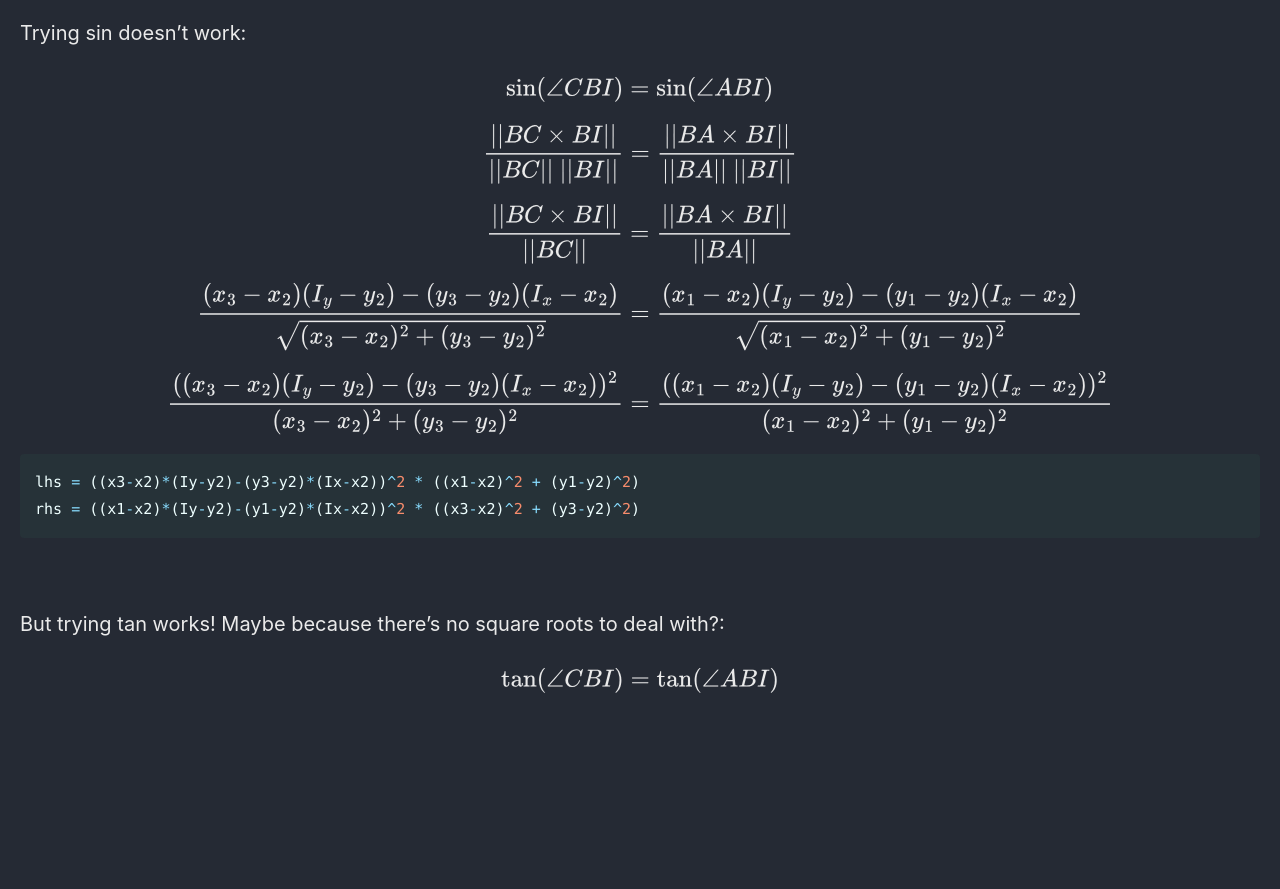
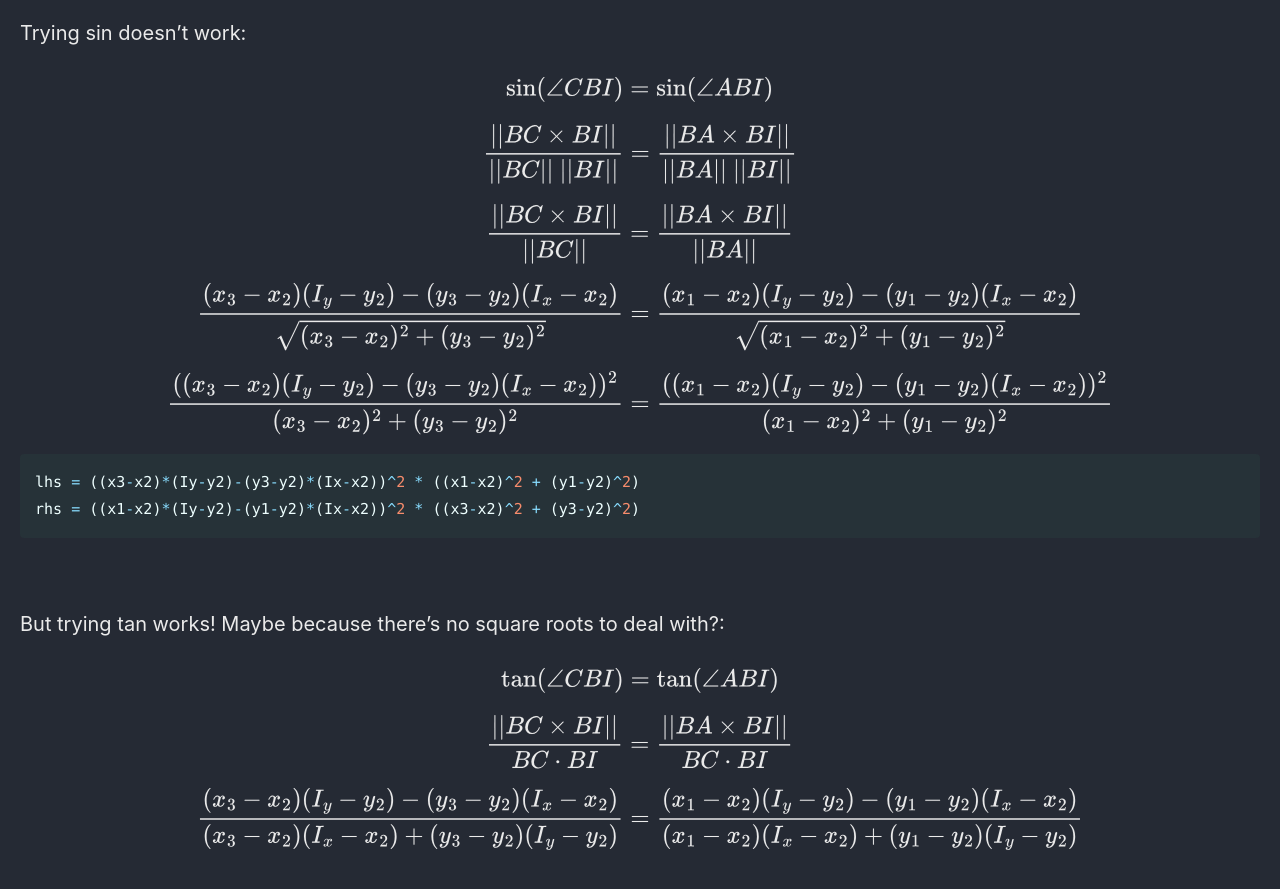
Before and after one commit to Connor-McCartney/Connor-McCartney.github.io, a Jekyll site: the page built from _pages/cryptography/other/Geometry-Hash-Balsn-CTF-2023.md, in a window 1280 px wide and 900 px high, scrolled down 15387 px. Shown: the top 889 px of the window. Built offline with Jekyll 4.4.1, drawn with Linux system fonts in a browser that asks for light colours; cached includes are drawn as plain includes; before the commit the page ends 16132 px from its top, so only the background shows below that.

Commit message:
Update Geometry-Hash-Balsn-CTF-2023.md

```diff
--- a/_pages/cryptography/other/Geometry-Hash-Balsn-CTF-2023.md
+++ b/_pages/cryptography/other/Geometry-Hash-Balsn-CTF-2023.md
@@ -581,3 +581,7 @@ rhs = ((x1-x2)*(Iy-y2)-(y1-y2)*(Ix-x2))^2 * ((x3-x2)^2 + (y3-y2)^2)
 But trying tan works! Maybe because there's no square roots to deal with?:
 
 $$\tan (\angle CBI) = \tan (\angle ABI)$$
+
+$$\frac{||BC \times BI||}{BC \cdot BI} = \frac{||BA \times BI||}{BC \cdot BI}$$
+
+$$\frac{(x_3-x_2)(I_y-y_2) - (y_3-y_2)(I_x-x_2)}{(x_3-x_2)(I_x-x_2) + (y_3-y_2)(I_y-y_2)} = \frac{(x_1-x_2)(I_y-y_2) - (y_1-y_2)(I_x-x_2)}{(x_1-x_2)(I_x-x_2) + (y_1-y_2)(I_y-y_2)}$$
```
